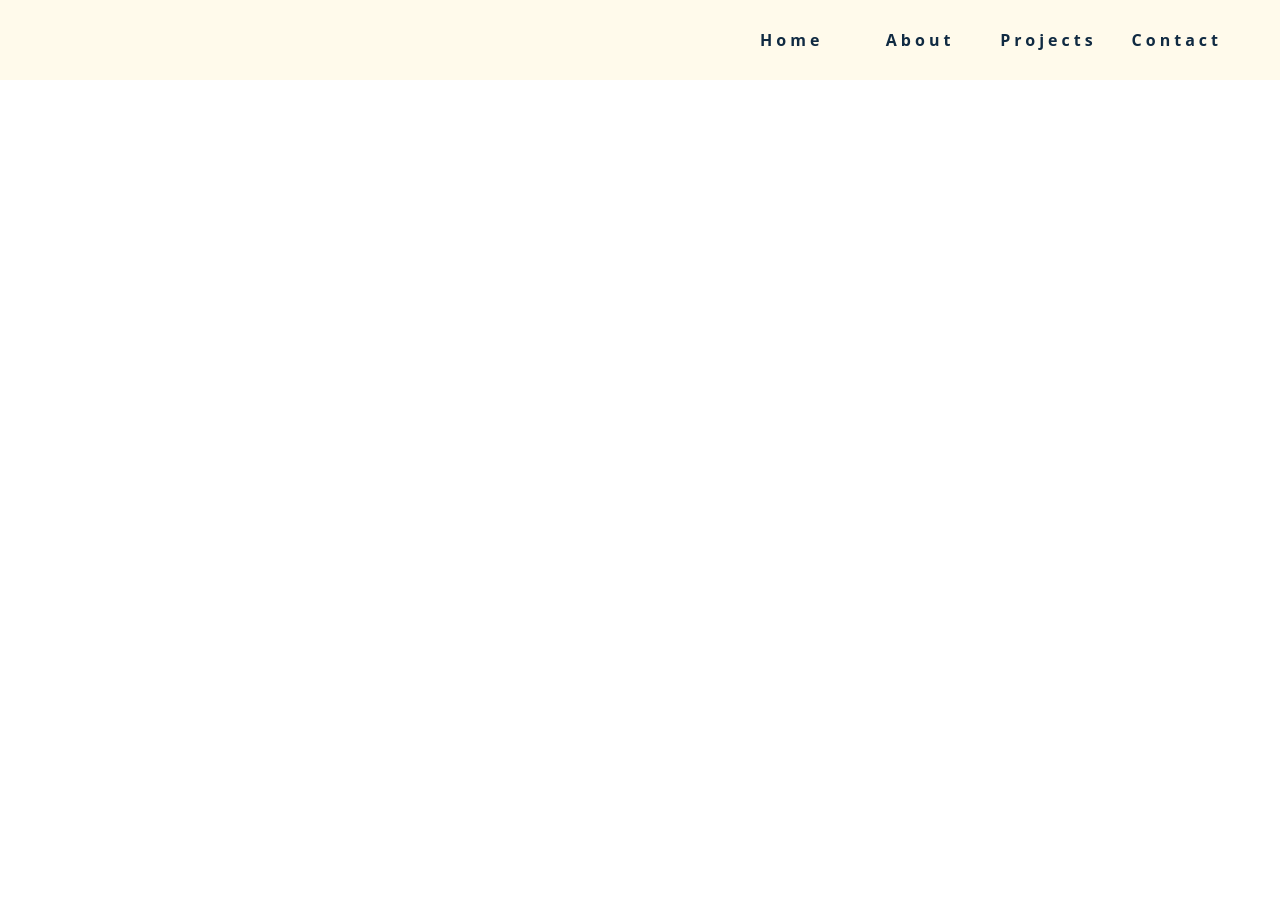
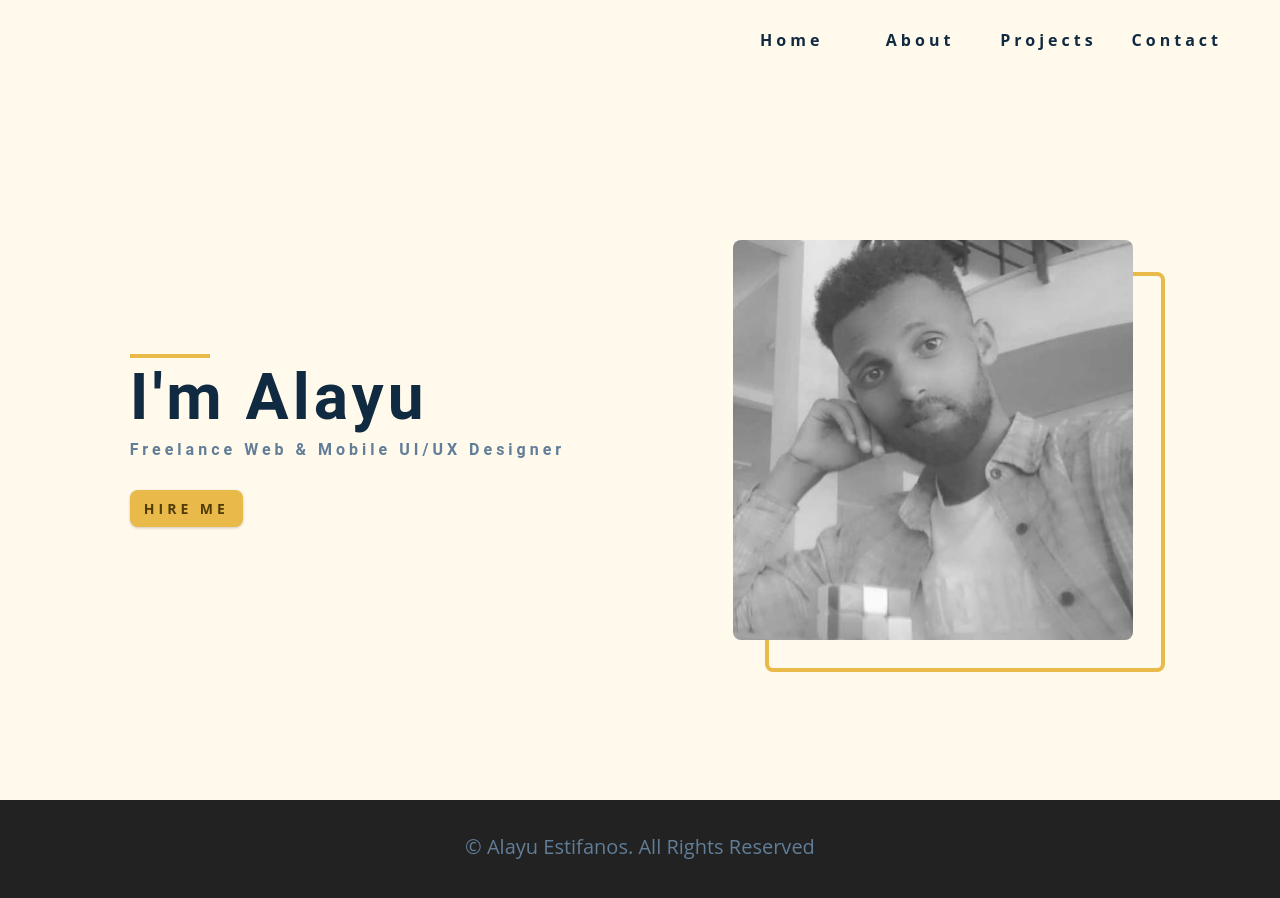
Before and after one commit to alayuestifanos/react-personal-website, a React (Create React App) app: page / in a window 1280 px wide. Shown: the top 898 px of the page. Before the commit the page ends 800 px from the top, so only its background shows below. Built offline with nearby package versions, Linux system fonts and the light colour scheme.

Commit message:
creating the footer page

```diff
--- a/src/App.js
+++ b/src/App.js
@@ -5,19 +5,20 @@ import AboutPage from "./pages/about-page/about-page";
 import ContactPage from "./pages/contact-page/contact-page";
 import ProjectPage from "./pages/projects-page/project-page";
 import NavBar from "./components/navbar/navbar";
+import Footer from "./components/footer/footer";
 
 function App() {
   return (
     <div>
-      <NavBar/>
+      <NavBar />
       <Routes>
         <Route path="/" element={<HomePage />} />
         <Route path="about" element={<AboutPage />} />
         <Route path="contact" element={<ContactPage />} />
         <Route path="projects" element={<ProjectPage />} />
-        <Route path= '*' element/>
-
+        <Route path="*" element />
       </Routes>
+      <Footer />
     </div>
   );
 }
--- /dev/null
+++ b/src/components/footer/footer.css
@@ -0,0 +1,19 @@
+.footer {
+  padding-bottom: 2rem;
+  background: #222;
+  display: grid;
+  place-items: center;
+}
+.footer .social-icons {
+  margin-bottom: 2rem;
+}
+.footer .social-icon {
+  color: var(--clr-primary-5);
+}
+.footer .social-icon:hover {
+  color: var(--clr-primary-10);
+}
+.footer p {
+  font-size: 1.25rem;
+  text-transform: capitalize;
+}
--- /dev/null
+++ b/src/components/footer/footer.js
@@ -0,0 +1,43 @@
+import React from "react";
+
+import "./footer.css";
+
+const Footer = () => {
+  return (
+    <footer class="footer">
+      <ul class="social-icons">
+        <li>
+          <a href="https://www.twitter.com" class="social-icon">
+            <i class="fab fa-facebook"></i>
+          </a>
+        </li>
+        <li>
+          <a href="https://www.twitter.com" class="social-icon">
+            <i class="fab fa-linkedin"></i>
+          </a>
+        </li>
+        <li>
+          <a href="https://www.twitter.com" class="social-icon">
+            <i class="fab fa-squarespace"></i>
+          </a>
+        </li>
+        <li>
+          <a href="https://www.twitter.com" class="social-icon">
+            <i class="fab fa-behance"></i>
+          </a>
+        </li>
+        <li>
+          <a href="https://www.twitter.com" class="social-icon">
+            <i class="fab fa-instagram"></i>
+          </a>
+        </li>
+      </ul>
+
+      <p>
+        &copy; <span id="date"></span> Alayu Estifanos. all rights reserved
+      </p>
+    </footer>
+  );
+};
+
+export default Footer;
--- /dev/null
+++ b/src/pages/home-page/home-page.css
@@ -0,0 +1,53 @@
+.hero .underline {
+  margin-bottom: 0.5rem;
+  margin-left: 0;
+}
+.hero-img {
+  display: none;
+}
+.hero {
+  background: var(--clr-primary-10);
+}
+.hero-center {
+  min-height: calc(100vh - 5rem);
+  display: grid;
+  place-items: center;
+}
+.hero-info h4 {
+  color: var(--clr-grey-5);
+}
+.hero-icons {
+  justify-items: start;
+}
+.hero-btn {
+  margin-top: 1.25rem;
+}
+@media screen and (min-width: 992px) {
+  .hero-img {
+    display: block;
+    position: relative;
+  }
+  .hero-center {
+    grid-template-columns: 1fr 1fr;
+  }
+
+  .hero-img::before,
+  .about-img::before {
+    content: "";
+    position: absolute;
+    width: 100%;
+    height: 100%;
+    border: 0.25rem solid var(--clr-primary-5);
+    top: 2rem;
+    right: -2rem;
+    border-radius: var(--radius);
+  }
+}
+.hero-photo {
+  max-width: 25rem;
+  max-height: 30rem;
+  -o-object-fit: cover;
+  object-fit: cover;
+  border-radius: var(--radius);
+  position: relative;
+}
--- a/src/pages/home-page/home-page.js
+++ b/src/pages/home-page/home-page.js
@@ -1,8 +1,56 @@
 import React from "react";
+import { Link } from "react-router-dom";
+
+import "./home-page.css";
 import NavBar from "../../components/navbar/navbar";
+import HeroImage from "../../assets/images/hero-image.jpg";
 
 const HomePage = () => {
-  return <div></div>;
+  return (
+    <header class="hero">
+      <div class="section-center hero-center">
+        <article class="hero-info">
+          <div class="underline"></div>
+          <h1>i'm alayu</h1>
+          <h4>freelance web & mobile UI/UX Designer</h4>
+          <Link to="contact" class="btn hero-btn">
+            hire me
+          </Link>
+
+          <ul class="social-icons hero-icons">
+            <li>
+              <a href="https://www.twitter.com" class="social-icon">
+                <i class="fab fa-facebook"></i>
+              </a>
+            </li>
+            <li>
+              <a href="https://www.twitter.com" class="social-icon">
+                <i class="fab fa-linkedin"></i>
+              </a>
+            </li>
+            <li>
+              <a href="https://www.twitter.com" class="social-icon">
+                <i class="fab fa-squarespace"></i>
+              </a>
+            </li>
+            <li>
+              <a href="https://www.twitter.com" class="social-icon">
+                <i class="fab fa-behance"></i>
+              </a>
+            </li>
+            <li>
+              <a href="https://www.twitter.com" class="social-icon">
+                <i class="fab fa-instagram"></i>
+              </a>
+            </li>
+          </ul>
+        </article>
+        <article class="hero-img">
+          <img src={HeroImage} class="hero-photo" alt="john doe" />
+        </article>
+      </div>
+    </header>
+  );
 };
 
 export default HomePage;
```
Also changed, not shown: src/assets/images/hero-image.jpg (added).
